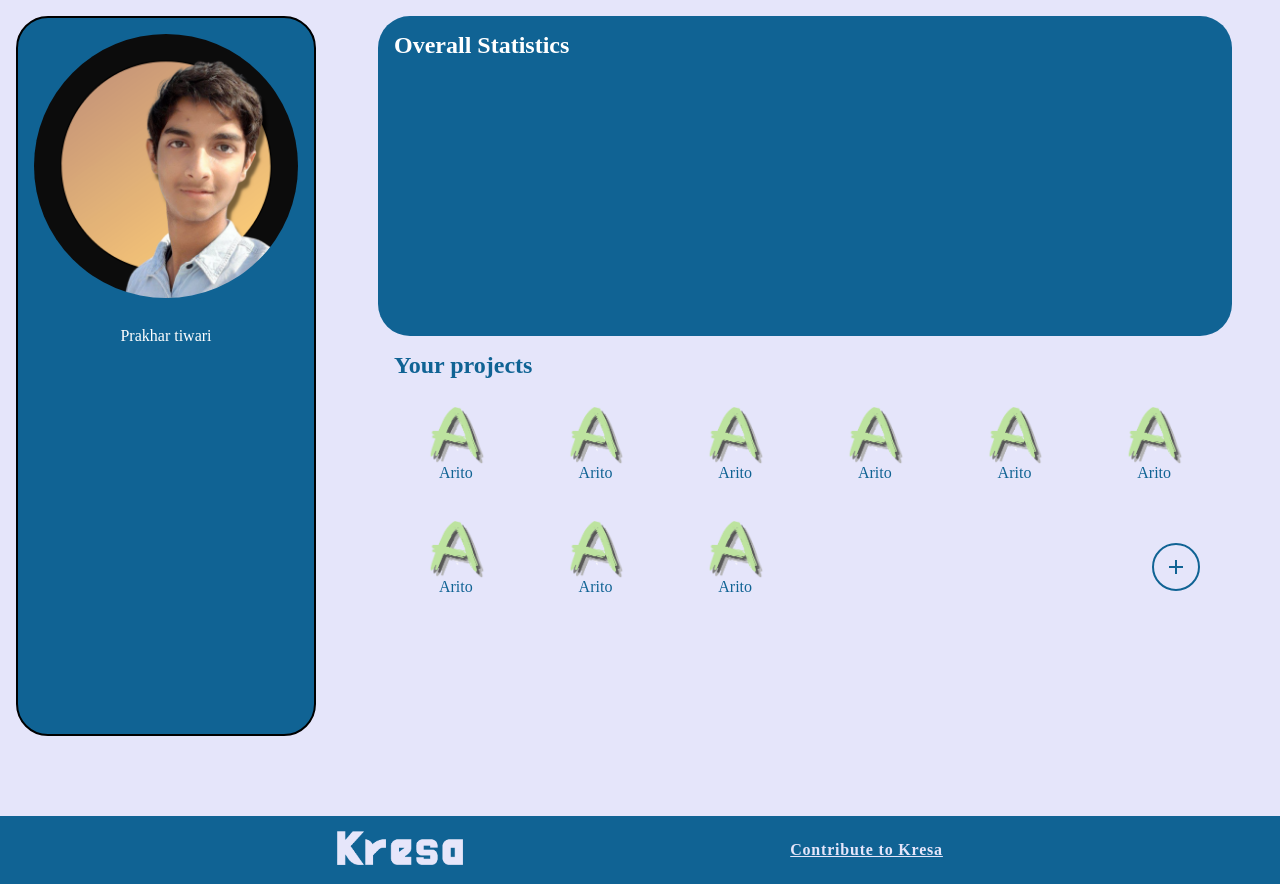
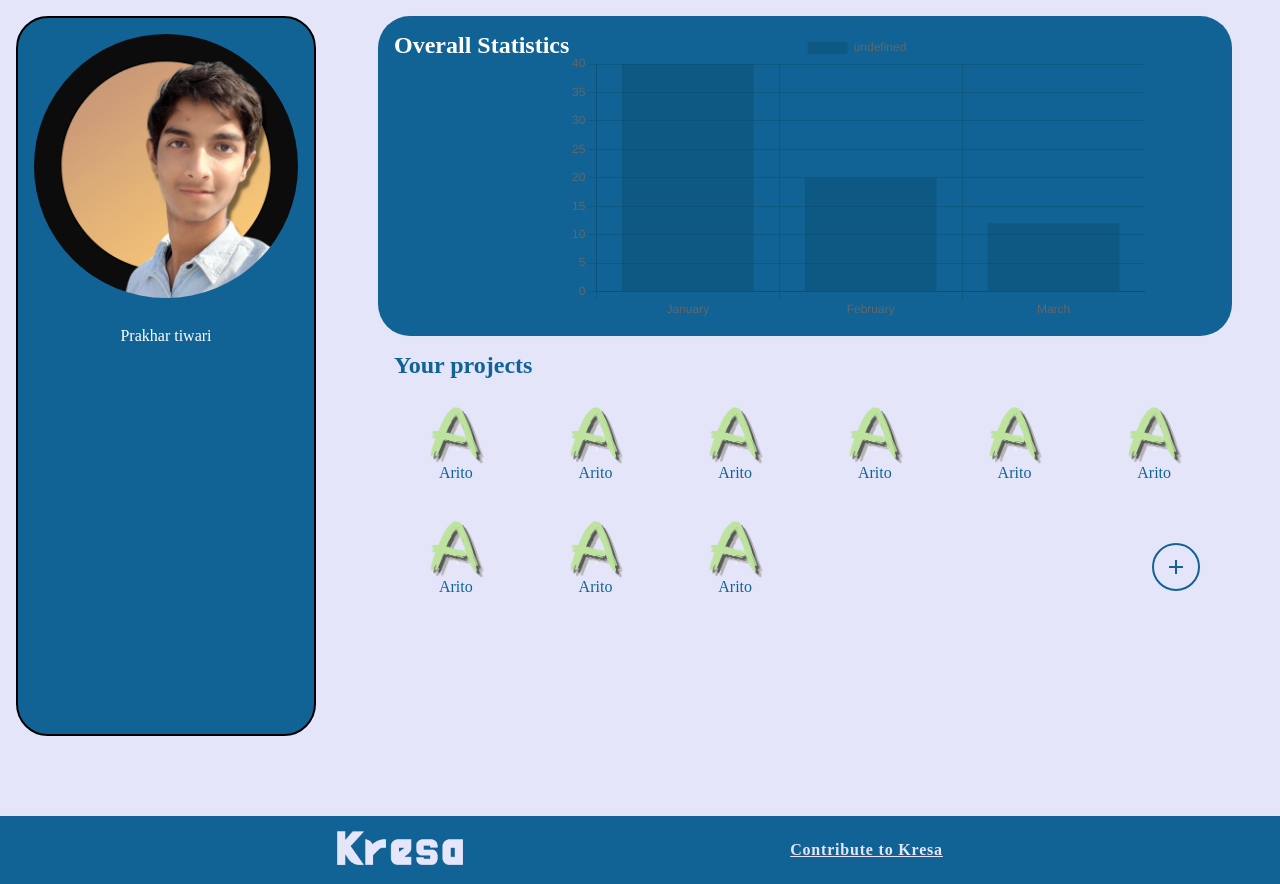
Before and after one commit to prakhartiwari0/kresa, a Vue app: page /dashboard in a window 1280 px wide. Built offline with nearby package versions, Linux system fonts and the light colour scheme; a web font is replaced by a local one.

Commit message:
Will do Nothing just star to use chartjs

```diff
--- a/src/components/DashboardComps/OverallStats.vue
+++ b/src/components/DashboardComps/OverallStats.vue
@@ -2,12 +2,38 @@
     <div class="statsmaindiv">
 
         <h2>Overall Statistics</h2>
+        <Bar
+           id="my-chart-id"
+           :options="chartOptions"
+           :data="chartData"
+         />
     </div>
 </template>
 
 <script>
+
+import { Bar } from 'vue-chartjs'
+import { Chart as ChartJS, Title, Tooltip, Legend, BarElement, CategoryScale, LinearScale } from 'chart.js'
+
+ChartJS.register(Title, Tooltip, Legend, BarElement, CategoryScale, LinearScale)
+
+
+
 export default {
+    name: 'BarChart',
+    components: { Bar },
+    data() {
+        return {
+            chartData: {
 
+                labels: ['January', 'February', 'March'],
+                datasets: [{ data: [40, 20, 12] }]
+            },
+            chartOptions: {
+                responsive: true
+            }
+        }
+    }
 }
 
 </script>
```
